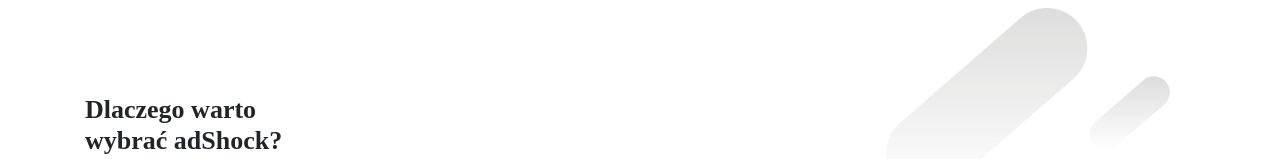
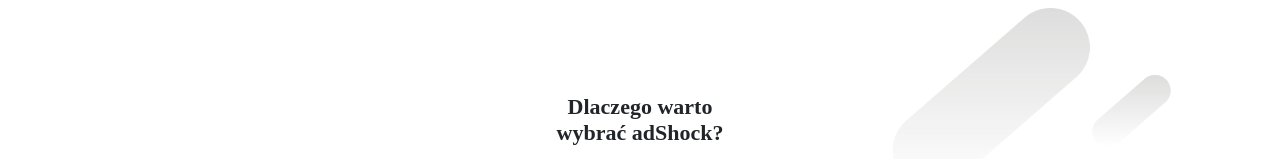
Before and after one commit to migart/adshock, a plain HTML site: page index.html in a window 1280 px wide. Shown: the part 639-798 px from the top of the page. Drawn offline with Linux system fonts and the light colour scheme.

Commit message:
Aktualizacja pliku.

```diff
--- a/assets/css/styles.css
+++ b/assets/css/styles.css
@@ -1328,3 +1328,8 @@
 .section-3-desc {
   text-align: center;
 }
+
+section h2 {
+  text-align: center;
+  font-size: 22px;
+}
```
Also changed, not shown: 1 other file.
